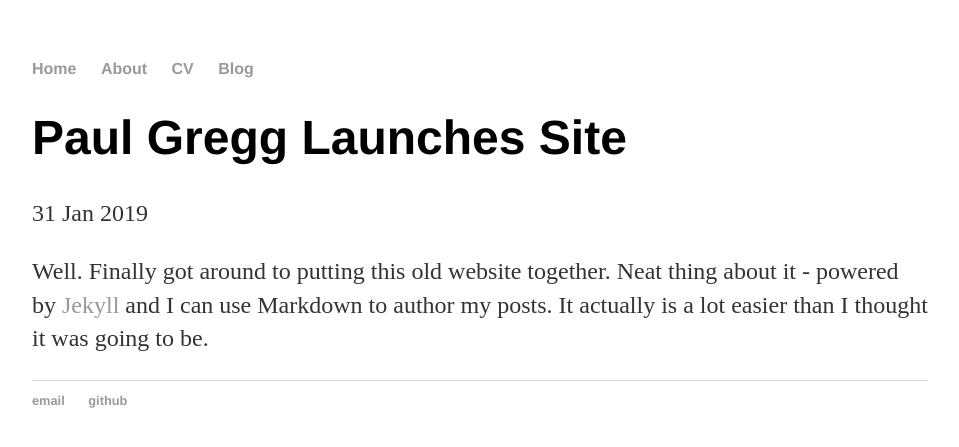
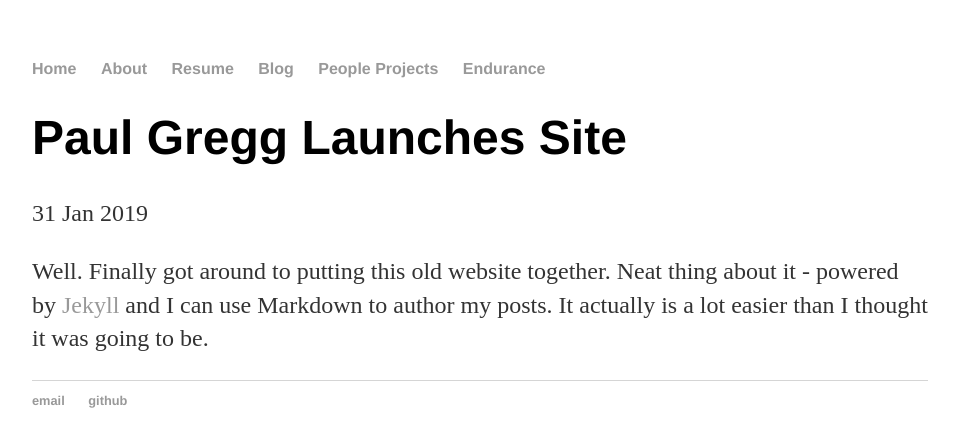
Before and after one commit to paulnakai/paulnakai.github.io, a Jekyll site: the page built from _posts/2019-01-31-hank-quinlan-site-launched.md, in a window 1280 px wide. Shown: the top 447 px of the page, without its empty margins (160-1119 px from the left). Built offline with Jekyll 4.4.1, drawn with Linux system fonts in a browser that asks for light colours.

Commit message:
Add people/endurance tabs

```diff
--- a/_layouts/default.html
+++ b/_layouts/default.html
@@ -10,8 +10,10 @@
 	    		<ul>
 	        		<li><a href="/">Home</a></li>
 		        	<li><a href="/about">About</a></li>
-	        		<li><a href="/cv">CV</a></li>
+	        		<li><a href="/resume">Resume</a></li>
 	        		<li><a href="/blog">Blog</a></li>
+					<li><a href="/people">People Projects</a></li>
+					<li><a href="/endurance">Endurance</a></li>
 	    		</ul>
 			</nav>
 			<div class="container">
```
